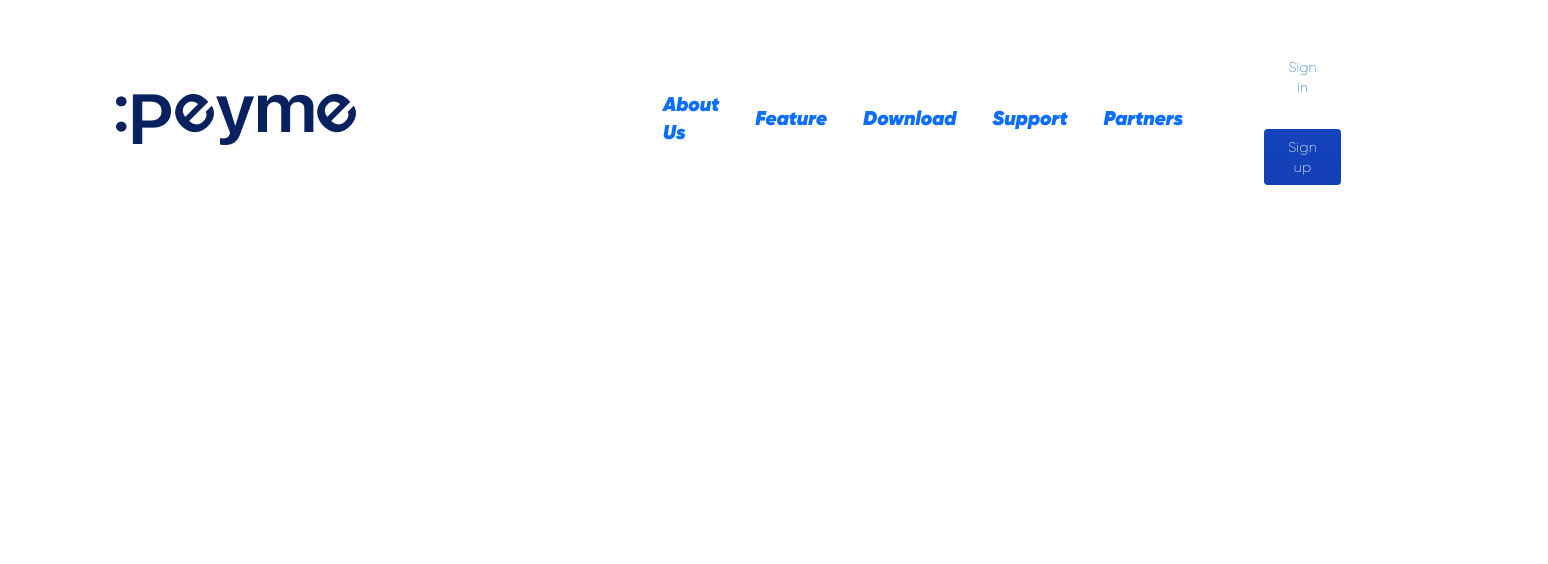
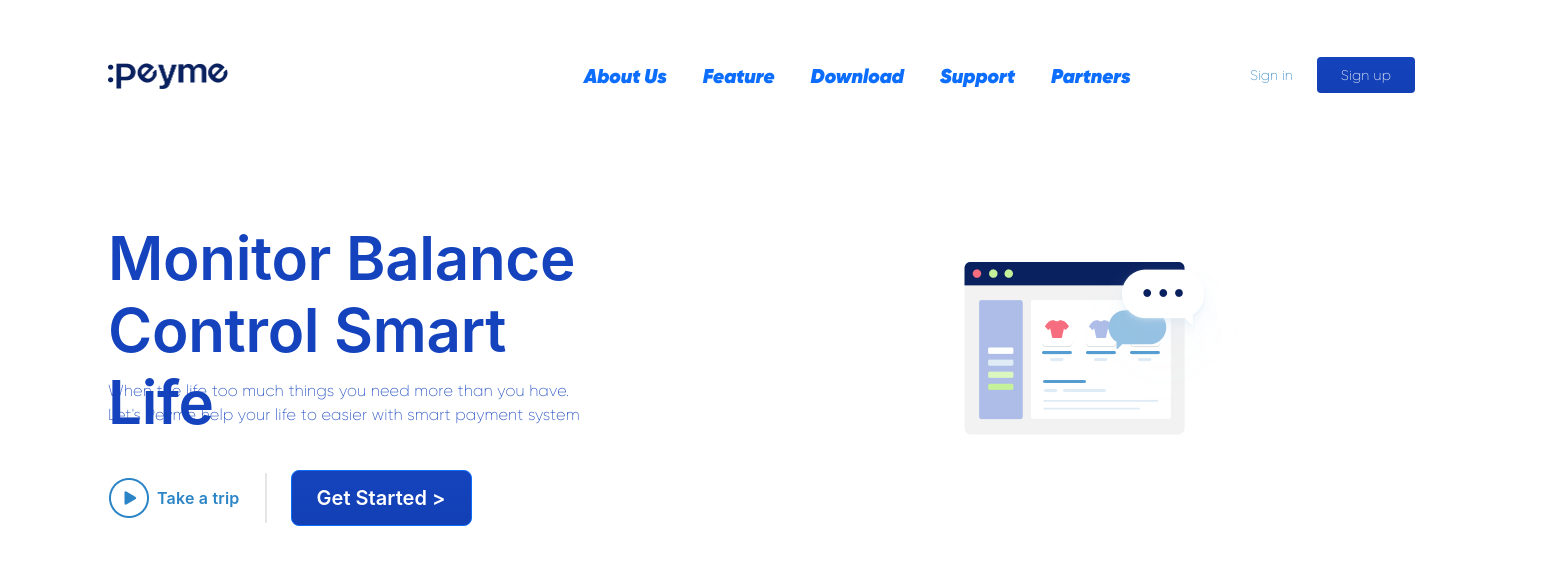
Before and after one commit to blacksheep171/peyme, a plain HTML site: page index.html in a window 1280 px wide. Shown: the whole page, 1548 px wide, since content can reach past the window. Drawn offline with nearby package versions, Linux system fonts and the light colour scheme; files whose address does not match are found by name.

Commit message:
update: reason section

```diff
--- a/assets/css/styles.css
+++ b/assets/css/styles.css
@@ -78,6 +78,12 @@ html[xmlns] .clearfix {
     border-color: #e5e7eb;
 }
 
+.page-wrap__inner {
+    display: block;
+    width: 1440px;
+    margin: 0 auto;
+    position: relative;
+}
 /* header styles */
 
 header {
@@ -85,19 +91,22 @@ header {
 }
 
 .header-wrapper {
-	display: block;
-	width: calc(100% + 20px);
-	position: relative;
+    display: block;
+    position: relative;
+    max-width: 1440px;
+	width: 100%;
+    padding-left:7.5%;
+    padding-right:7.5%;
+    margin: 0 auto;
 }
 .header-wrapper .header__content {
     display: block;
     position: absolute;
-    top: 32px;
+    top: 40px;
+	max-width: 1440px;
     width: 100%;
-    padding: 0 108px;
 }
 .header__content {
-    padding: 0 20px 10px 20px;
 	margin-bottom: 30px;
 }
 .header__inner {
@@ -114,22 +123,21 @@ header {
 /* logo styles */
 .header__logo {
     display: block;
-    padding-left: 8px;
 }
-.header.header-logo {
+.header.header__logo {
     padding: 20px;
 }
-.header-logo img {
-	position: absolute;
+.header__logo img {
+	/* position: absolute; */
 	width: 123px;
 	height: 29px;
-	left: 7%;
-	top: 16%;
+	/* left: 7%; */
+	/* top: 16%; */
 }
 .header__nav-bar {
     display: block;
-	margin-right: 81px;
-	margin-left: 300px;
+    padding-right: 6.61764705882%;
+    padding-left: 24.5098039216%;
 }
 .menu-list {
     display: flex;
@@ -153,10 +161,10 @@ header {
     flex-direction: row;
     flex-wrap: wrap;
     align-content: center;
-    justify-content: flex-start;
+    justify-content: center;
     align-items: center;
 	padding: 17px 0;
-	gap: 24px;
+	/* gap: 24px; */
 }
 
 .header__right .header__btn {
@@ -184,10 +192,15 @@ header {
 }
  /* reasons styles*/
 div#reasons {
-    margin: 0 60px;
+	display: block;
+	position: relative;
+	top: 222px;
+	left:108px;
 }
-
-.reasons__title {
+.reasons .reasons__content {
+	display:block;
+}
+.reasons__title h1{
 	font-family: 'SF Pro Display';
 	font-style: normal;
 	font-weight: 600;
@@ -197,6 +210,7 @@ div#reasons {
 	width: 487px;
 	height: 144px;
 	color: #1443BD;
+	margin-bottom: 12px;
 }
 
 .reasons__content {
@@ -209,9 +223,72 @@ div#reasons {
 	line-height: 24px;
 	color: #1443BD;
 	letter-spacing: 0.005em;
+	margin-bottom: 44px;
 }
+.reasons__intro {
+    display: flex;
+    flex-direction: row;
+    flex-wrap: nowrap;
+    align-content: center;
+    justify-content: flex-start;
+    align-items: center;
+	gap: 24px;
+}
+a.btn.trip {
+    display: flex;
+    align-content: center;
+    align-items: center;
+    padding: 0;
+    gap: 8px;
+}
+a.btn.trip > span {
+	font-family: 'SF Pro Display';
+	font-style: normal;
+	font-weight: 600;
+	font-size: 16px;
+	line-height: 24px;
+	text-align: center;
+	letter-spacing: 0.0125em;
+	color: #2A84C6;
+}
+a.btn.btn-primary.started {
+	display: flex;
+	flex-direction: row;
+	justify-content: center;
+	align-items: center;
+	padding: 8px 24px;
+	gap: 8px;
+	width: 181px;
+	height: 56px;
+	background: linear-gradient(0deg, rgba(13, 50, 145, 0.2) 0%, rgba(16, 54, 151, 0) 100%), #1443BD;
+	border-radius: 8px;
+}
+a.btn.btn-primary.started > span {
+	font-family: 'SF Pro Display';
+	font-style: normal;
+	font-weight: 600;
+	font-size: 20px;
+	line-height: 28px;
+	text-align: center;
+	letter-spacing: 0.0015em;
+	color: #FFFFFF;
 
-
+}
+/* dialog styles */
+.dialog .dialog__chart {
+    display: block;
+    position: absolute;
+    top: 0;
+    right: 349px;
+	z-index: 0;
+}
+.dialog .dialog__pops {
+    display: block;
+    position: absolute;
+    top: 17px;
+    right: 273px;
+	z-index: 1;
+}
 .reasons .pattern__background {
 	height: 528px;
 	background-image: url("../images/pattern.png");
--- a/index.html
+++ b/index.html
@@ -5,6 +5,9 @@
     <meta http-equiv="X-UA-Compatible" content="IE=edge">
     <meta name="viewport" content="width=device-width, initial-scale=1.0">
     <link href="https://cdn.jsdelivr.net/npm/bootstrap@5.2.1/dist/css/bootstrap.min.css" rel="stylesheet" integrity="sha384-iYQeCzEYFbKjA/T2uDLTpkwGzCiq6soy8tYaI1GyVh/UjpbCx/TYkiZhlZB6+fzT" crossorigin="anonymous">
+    <!-- <link rel="stylesheet" href=
+"https://cdnjs.cloudflare.com/ajax/libs/font-awesome/6.2.0/css/all.css">
+</link> -->
     <link rel="stylesheet" href="./assets/css/font.css">
     <link rel="stylesheet" href="./assets/css/styles.css">
     <title>Peyme Template</title>
@@ -48,16 +51,28 @@
                     </div>
                 </div>
             </div>
-            <!-- <div class="reasons" id="reasons">
-                <div class="reasons__title">
-                    Monitor Balance Control Smart Life
+            <div class="reasons" id="reasons">
+                <div class="reasons__container">
+                    <div class="reasons__title">
+                        <h1>Monitor Balance Control Smart Life</h1>
+                    </div>
+                    <div class="reasons__content">
+                        When the life too much things you need more than you have. Let's Peyme help your life to easier with smart payment system
+                    </div>
+                    <div class="reasons__intro">
+                        <a href="#" class="btn trip" role="button">
+                            <img class="reasons__trip" id="icon__play" src="./assets/images/play.png" />
+                                <span>Take a trip</span>
+                        </a>
+                            <img class="reasons__vector" src="./assets/images/vector-1.png" />
+                        <a href="#" class="btn btn-primary started" role="button">
+                            <span>Get Started ></span>
+                        </a>
+                    </div>
                 </div>
-                <div class="reasons__content">
-                    When the life too much things you need more than you have. Let's Peyme help your life to easier with smart payment system
-                </div>
-                <div class="reasons__intro">
-                    <a href="#" class="btn btn-link trip" role="button">Take a trip</a>
-                    <a href="#" class="btn btn-primary started" role="button">Get Started</a>
+                <div class="dialog">
+                    <img class="dialog__chart" src="./assets/images/column-chart-2.png" alt="">
+                    <img class="dialog__pops" src="./assets/images/dialog-window-pops.png" alt="">
                 </div>
                 <div class="top-union">
 
@@ -65,7 +80,7 @@
                 <div class="pattner__background">
 
                 </div>
-            </div> -->
+            </div>
             <div class="three-steps" id=" three-steps">
 
             </div>
```
Also changed, not shown: assets/images/column-chart-2.png (renamed from assets/images/Column chart 2.png), assets/images/dialog-window-pops.png (renamed from assets/images/Dialog window pops.png), assets/images/play.png (added), assets/images/vector-1.png (added).
